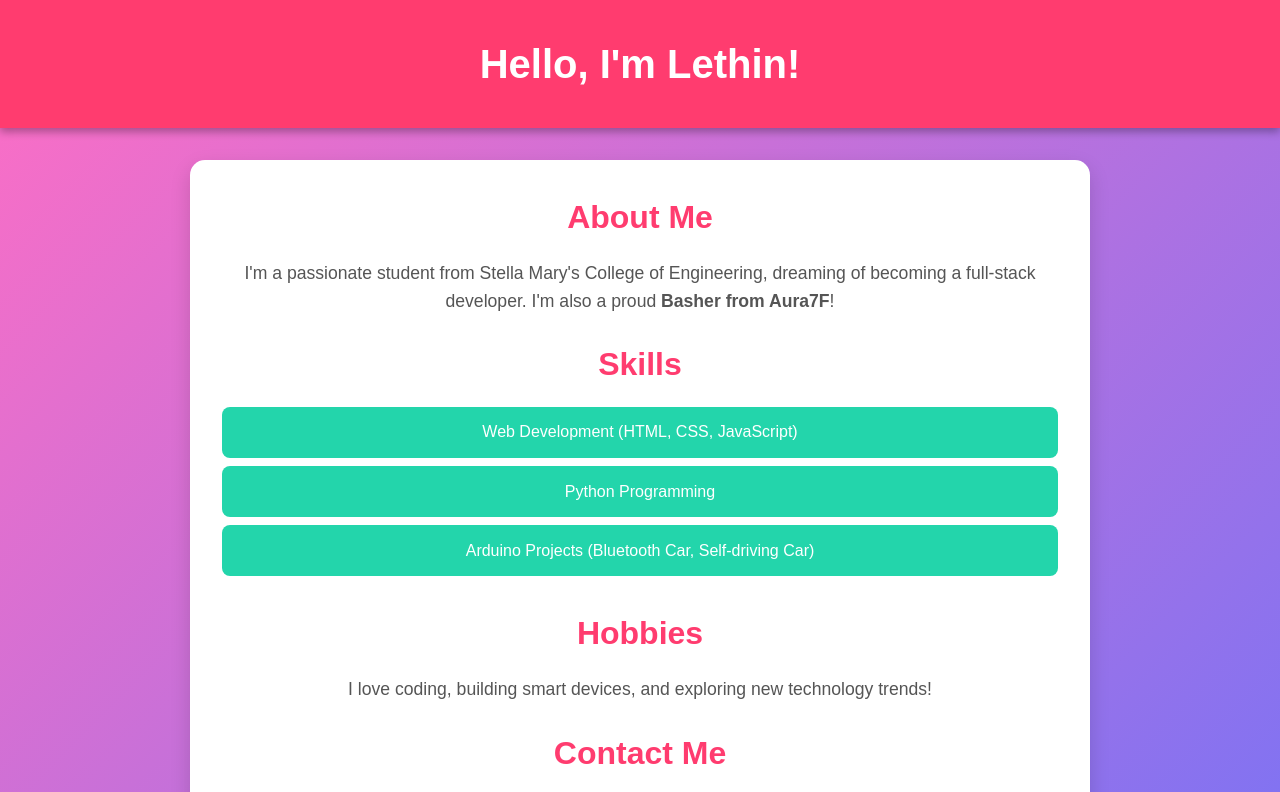
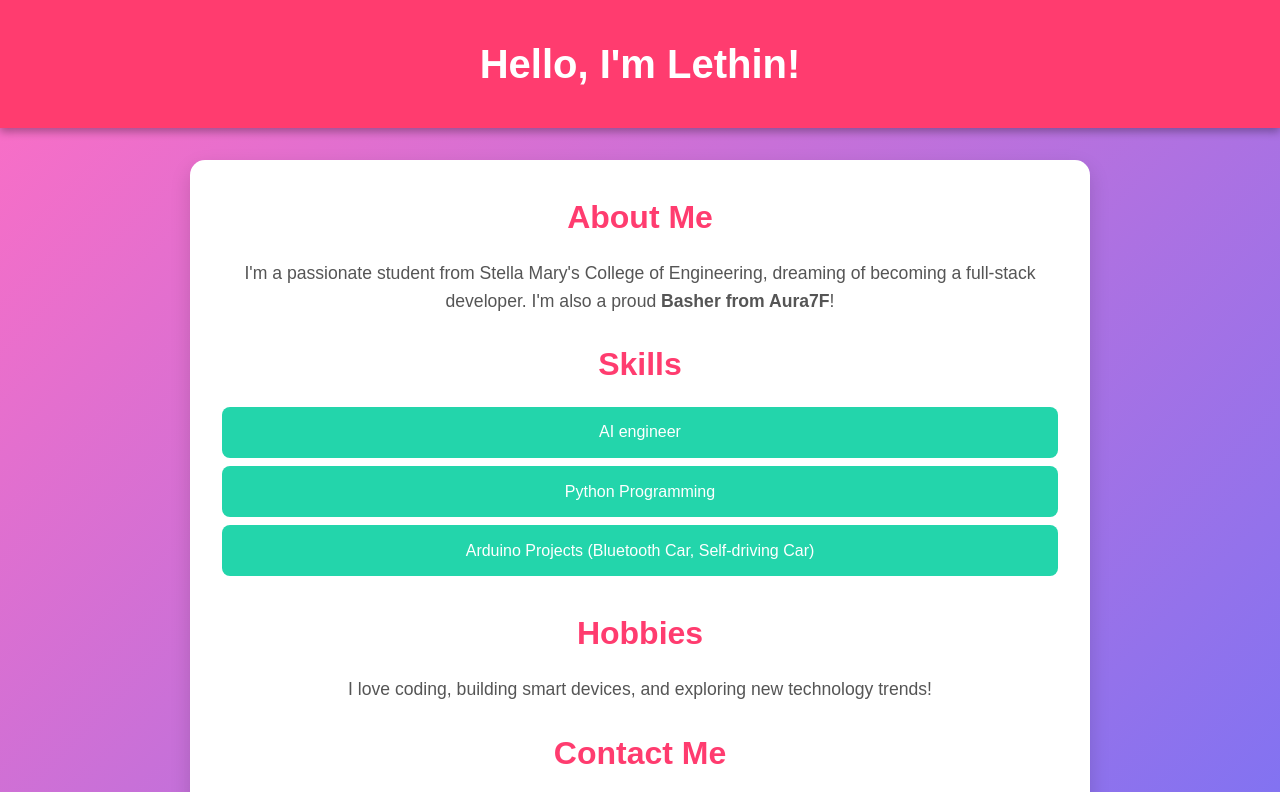
Before and after one commit to Lethinkj/sample, a plain HTML site: page index.html in a window 1280 px wide. Shown: the top 792 px of the page. Drawn offline with Linux system fonts and the light colour scheme.

Commit message:
Update index.html

```diff
--- a/index.html
+++ b/index.html
@@ -122,7 +122,7 @@
 
   <h2>Skills</h2>
   <ul>
-    <li>Web Development (HTML, CSS, JavaScript)</li>
+    <li>AI engineer</li>
     <li>Python Programming</li>
     <li>Arduino Projects (Bluetooth Car, Self-driving Car)</li>
   </ul>
```
